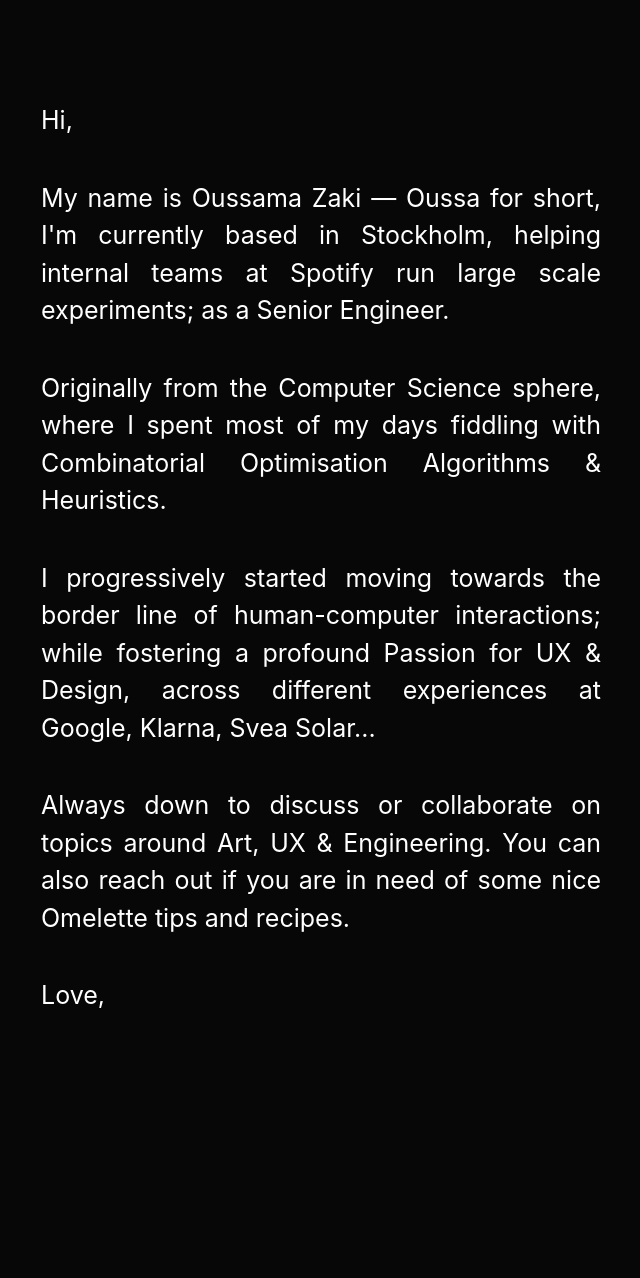
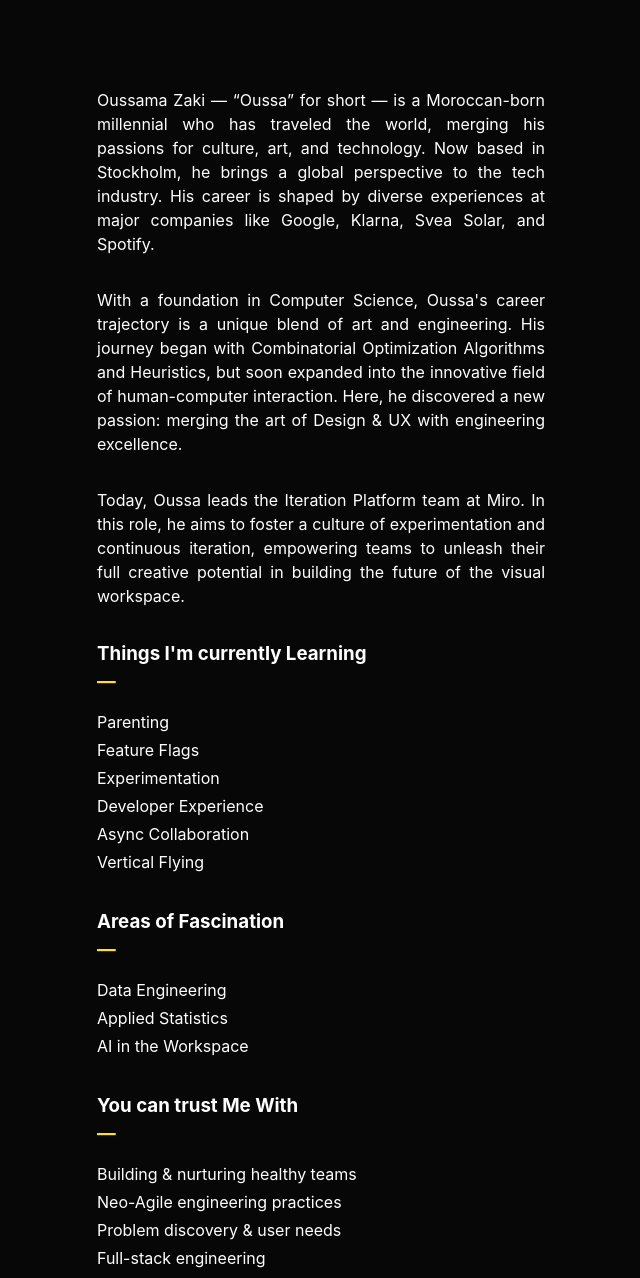
Before and after one commit to OussaZaki/oussa.io, a Gatsby site: page / in a window 1280 px wide. Shown: the part 768-2046 px from the top of the page, without its empty margins (319-959 px from the left). Built offline with nearby package versions, Linux system fonts and the light colour scheme; Gatsby itself is replaced by a stand-in of ours.

Commit message:
edition 2024

```diff
--- a/gatsby-config.js
+++ b/gatsby-config.js
@@ -1,6 +1,5 @@
 module.exports = {
   siteMetadata: {
-    title: `Oussama Zaki - Tech Enthusiast`,
     author: `Oussama Zaki`,
     description: `Oussama Zaki Personal Webpage & Blog.`,
     siteUrl: `https:/oussa.dev`,
--- a/src/components/seo.js
+++ b/src/components/seo.js
@@ -33,7 +33,7 @@
         lang,
       }}
       title={title}
-      titleTemplate={`%s | ${site.siteMetadata.title}`}
+      titleTemplate={`%s`}
       meta={[
         {
           name: `description`,
--- a/src/pages/index.css
+++ b/src/pages/index.css
@@ -41,8 +41,17 @@
   font-size: 2rem;
 }
 
+h3 {
+  margin-top: 32px;
+  margin-bottom: 12px;
+}
+
+ul {
+  list-style-type: none;
+  line-height: 1.75;
+}
+
 p {
-  font-size: 1.25rem;
   margin: 2rem 0;
   text-align: justify;
   -moz-text-align-last: left;
@@ -55,12 +64,11 @@
 }
 
 .yellow {
-  color: #FFC60A;
+  color: #FFDD33;
 }
 
 a {
-  /* color: #09d3ac; */
-  color: #FFC60A;
+  color: #FFDD33;
   cursor: pointer;
   text-decoration: none;
 }
@@ -142,7 +150,7 @@
 
 @media (min-width: 1024px) {
   html {
-    font-size: 125%;
+    font-size: 100%;
   }
 }
 
--- a/src/pages/index.js
+++ b/src/pages/index.js
@@ -20,29 +20,61 @@
 
         <section id="s2">
           <div className="container">
-            <p>Hi,</p>
             <p>
-              My name is Oussama Zaki — Oussa for short, I'm currently based in
-              Stockholm, helping internal teams at Spotify run large scale
-              experiments; as a Senior Engineer.
+              Oussama Zaki — “Oussa” for short — is a Moroccan-born millennial
+              who has traveled the world, merging his passions for culture, art,
+              and technology. Now based in Stockholm, he brings a global
+              perspective to the tech industry. His career is shaped by diverse
+              experiences at major companies like Google, Klarna, Svea Solar,
+              and Spotify.
             </p>
             <p>
-              Originally from the Computer Science sphere, where I spent most of
-              my days fiddling with Combinatorial Optimisation Algorithms &
-              Heuristics.
+              With a foundation in Computer Science, Oussa's career trajectory
+              is a unique blend of art and engineering. His journey began with
+              Combinatorial Optimization Algorithms and Heuristics, but soon
+              expanded into the innovative field of human-computer interaction.
+              Here, he discovered a new passion: merging the art of Design & UX
+              with engineering excellence.
             </p>
             <p>
-              I progressively started moving towards the border line of
-              human-computer interactions; while fostering a profound Passion
-              for UX & Design, across different experiences at Google, Klarna,
-              Svea Solar...
+              Today, Oussa leads the Iteration Platform team at Miro. In this
+              role, he aims to foster a culture of experimentation and
+              continuous iteration, empowering teams to unleash their full
+              creative potential in building the future of the visual workspace.
             </p>
-            <p>
-              Always down to discuss or collaborate on topics around Art, UX &
-              Engineering. You can also reach out if you are in need of some
-              nice Omelette tips and recipes.
-            </p>
-            <p>Love,</p>
+            <div>
+              <div>
+                <h3>Things I'm currently Learning <br/><span class="yellow">—</span></h3>
+                <ul>
+                  <li>Parenting</li>
+                  <li>Feature Flags</li>
+                  <li>Experimentation</li>
+                  <li>Developer Experience</li>
+                  <li>Async Collaboration</li>
+                  <li>Vertical Flying</li>
+                </ul>
+              </div>
+              <div>
+                <h3>Areas of Fascination <br/><span class="yellow">—</span></h3>
+                <ul>
+                  <li>Data Engineering</li>
+                  <li>Applied Statistics</li>
+                  <li>AI in the Workspace</li>
+                </ul>
+              </div>
+              <div>
+                <h3>You can trust Me With <br/><span class="yellow">—</span></h3>
+                <ul>
+                  <li>Building & nurturing healthy teams</li>
+                  <li>Neo-Agile engineering practices</li>
+                  <li>Problem discovery & user needs</li>
+                  <li>Full-stack engineering</li>
+                  <li>Design as Code</li>
+                  <li>Crafting polished content; docs, slides...</li>
+                  <li>Gourmet omelette recipes</li>
+                </ul>
+              </div>
+            </div>
           </div>
         </section>
         <section id="s3">
@@ -53,7 +85,7 @@
               <span className="title">Stockholm, Sweden</span>
             </div>
             <div className="center small contact">
-              <a title="Call me" href="tel:+46761805575">
+              <a title="Call me" href="tel:+46738429778">
                 +46 73 842 97 78
               </a>
               <br />
```
Also changed, not shown: 2 other files.
